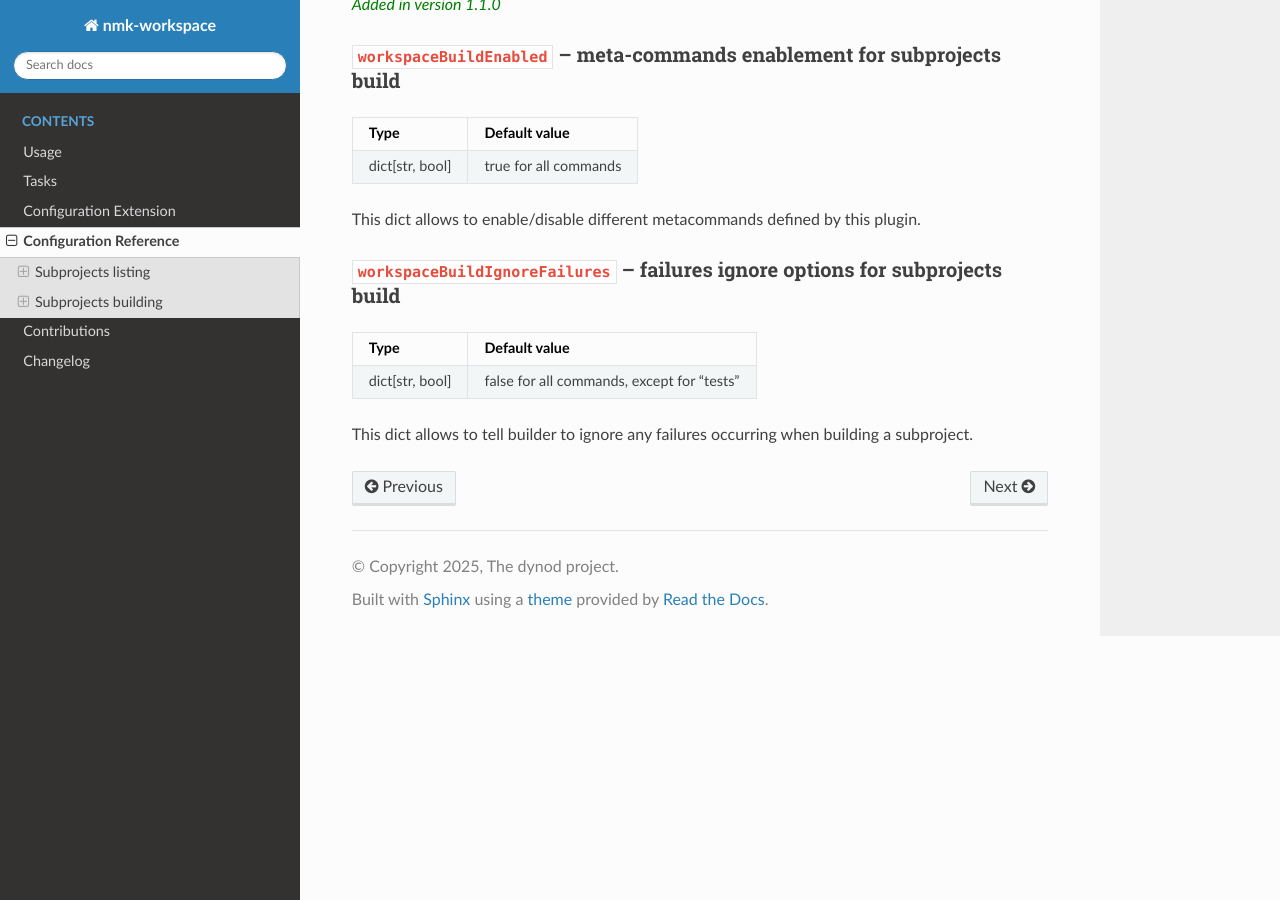
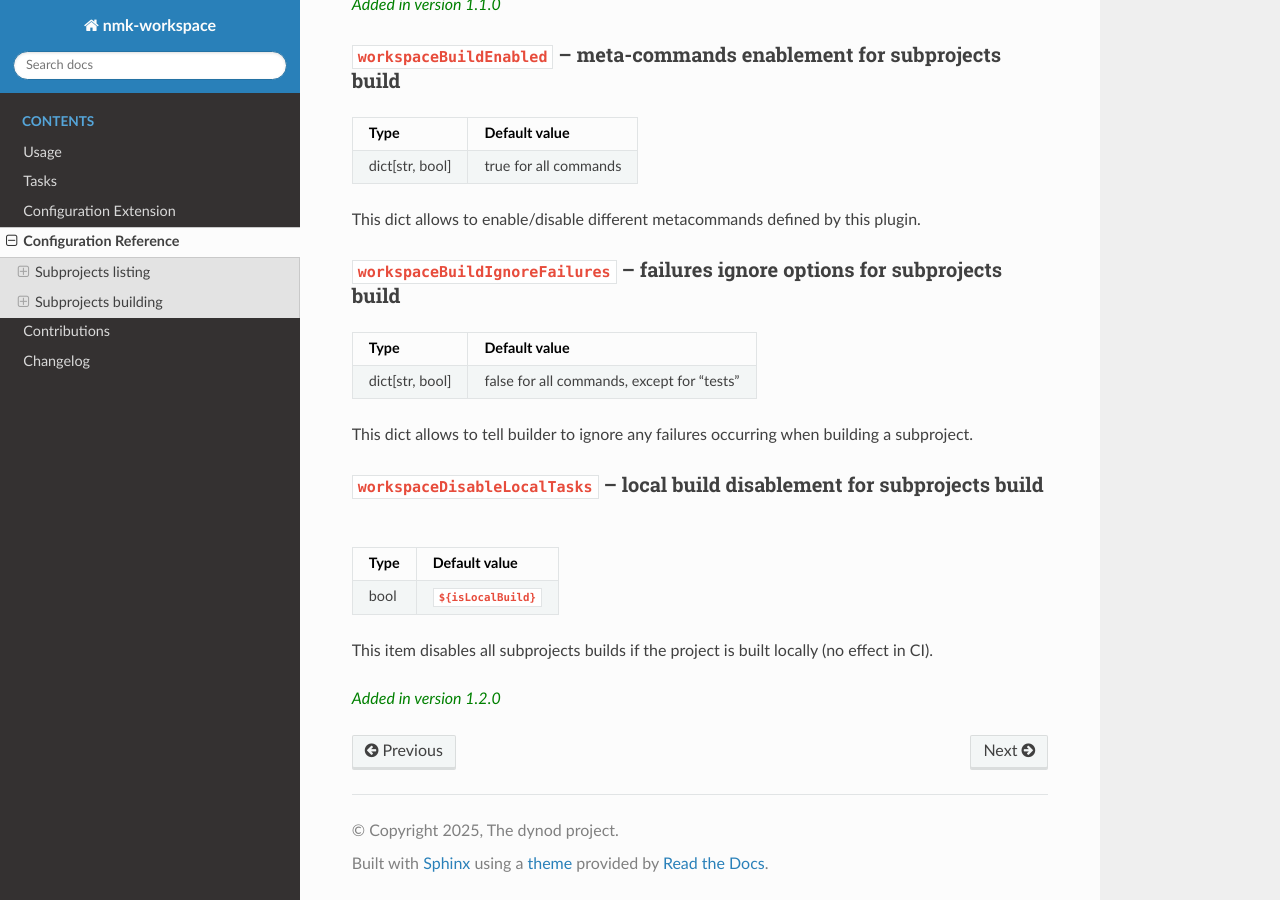
Before and after one commit to dynod/nmk-workspace, a Sphinx documentation site: the page built from doc/config.md, in a window 1280 px wide and 900 px high, scrolled down 2615 px. Built offline with Sphinx 7.4.7 and the Read the Docs theme 3.1.0, drawn with Linux system fonts in a browser that asks for light colours.

Commit message:
Disable local builds by default -- resolves dynod/nmk#281

```diff
--- a/doc/config.md
+++ b/doc/config.md
@@ -113,3 +113,14 @@ This dict allows to enable/disable different metacommands defined by this plugin
 | dict[str, bool]  | false for all commands, except for "tests"
 
 This dict allows to tell builder to ignore any failures occurring when building a subproject.
+
+(workspaceDisableLocalTasks)=
+### **`workspaceDisableLocalTasks`** -- local build disablement for subprojects build
+
+| Type | Default value |
+|-     |-
+| bool | [**`${isLocalBuild}`**](https://nmk-base.readthedocs.io/en/stable/config.html#islocalbuild)
+
+This item disables all subprojects builds if the project is built locally (no effect in CI).
+
+*<span style="color:green">Added in version 1.2.0</span>*
--- a/pyproject.toml
+++ b/pyproject.toml
@@ -32,7 +32,7 @@ Issues = "https://github.com/dynod/nmk/issues?q=is%3Aopen+is%3Aissue+label%3Aplu
 
 [tool.setuptools.packages.find]
 where = ["src"]
-exclude = ["tests"]
+exclude = ["tests*"]
 namespaces = false
 
 [tool.setuptools.package-data]
```
Also changed, not shown: doc/changelog.md (+4 -2 lines), doc/tasks.md (+5 -0 lines), src/nmk_workspace/subprojects.yml (+8 -0 lines), 2 other files.
